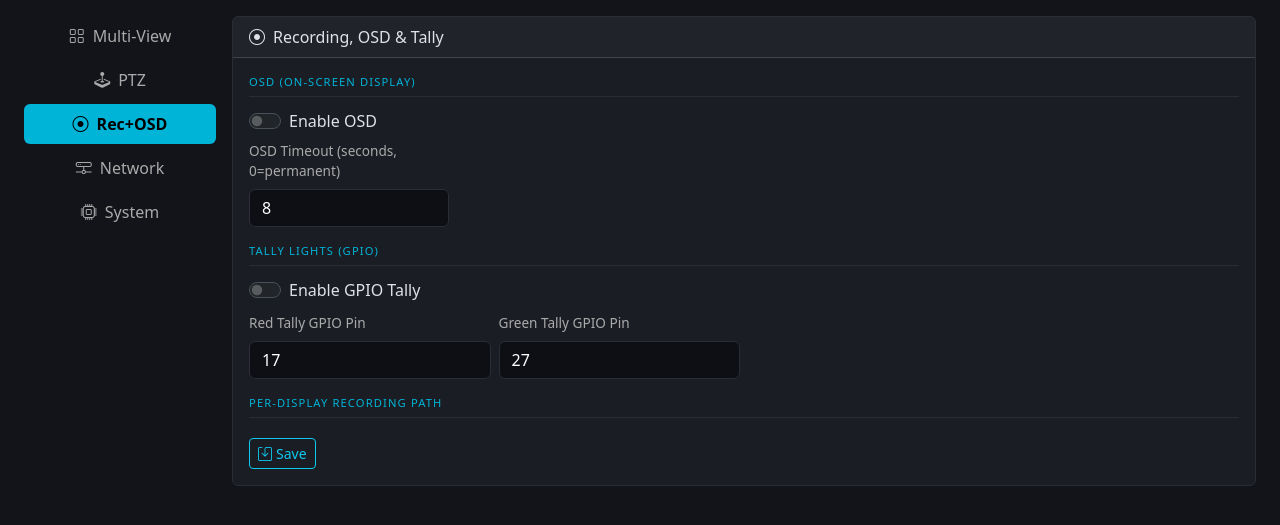
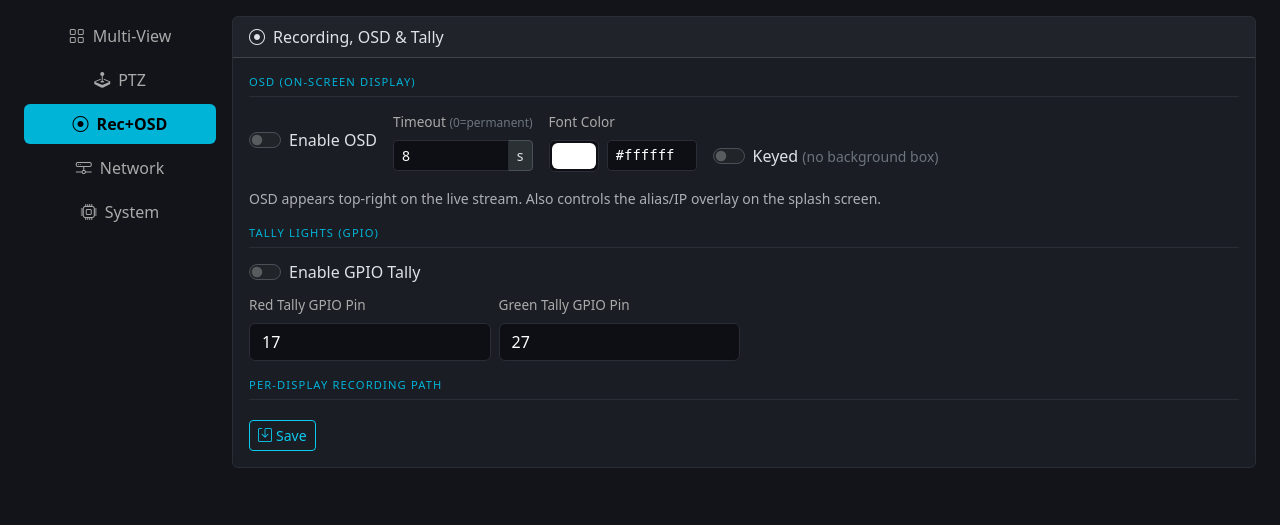
Before and after one commit to markfen88/NDIMon-R, a Flask app: page /settings in a window 1280 px wide, after a click on "Rec+OSD". Shown: the part 57-582 px from the top of the page. Run offline with Flask 3, Linux system fonts and the light colour scheme; parts of the project's set-up code (start-up, migrations or seed data) failed here and were passed over; some libraries are stand-ins or nearby versions.

Commit message:
feat: overlay font color + keyed mode, OSD moved to top-right 11pt
- Add osd_color (#rrggbb) and osd_keyed (bool) config fields under video
- _hex_to_gst_argb() converts hex to GStreamer ARGB uint32
- _overlay_props() builds textoverlay color/shaded-background props from config
- Stream OSD moved to valignment=top halignment=right font-desc='Sans Bold 11'
  matching splash overlay position and size
- Keyed mode: shaded-background=false + black outline-color for readability
  without the opaque background box
- Both stream OSD and splash overlay share the same color/keyed settings
- Settings Rec+OSD tab: color picker + hex input (synced) + keyed toggle
- Save Splash Settings button changed to btn-outline-info (blue)
- DOMContentLoaded syncs both bg-color and osd-color pickers with hex inputs

Co-Authored-By: Claude Sonnet 4.6 <noreply@anthropic.com>

```diff
--- a/app.py
+++ b/app.py
@@ -94,6 +94,26 @@ def get_system_uptime():
         return str(timedelta(seconds=int(secs)))
     except Exception:
         return "N/A"
+
+def _hex_to_gst_argb(hex_color, alpha=0xFF):
+    """Convert #RRGGBB to GStreamer ARGB uint32 (used for textoverlay color property)."""
+    try:
+        h = hex_color.lstrip("#")
+        r, g, b = int(h[0:2], 16), int(h[2:4], 16), int(h[4:6], 16)
+        return (alpha << 24) | (r << 16) | (g << 8) | b
+    except Exception:
+        return 0xFFFFFFFF  # default white
+
+def _overlay_props(cfg):
+    """Return GStreamer textoverlay property string for color and keyed mode."""
+    color_hex = cfg.get("video", {}).get("osd_color", "#ffffff")
+    keyed     = cfg.get("video", {}).get("osd_keyed", False)
+    fg        = _hex_to_gst_argb(color_hex)
+    if keyed:
+        # Keyed: no shaded box, just colored text with black outline for readability
+        return f"color={fg} outline-color=0xFF000000 shaded-background=false"
+    else:
+        return f"color={fg} shaded-background=true"
 
 # ── Splash Image Generator ───────────────────────────────────────────────────
 def _generate_splash_image(cfg, display_w=1920, display_h=1080):
@@ -570,10 +590,12 @@ class PipelineManager:
             osd_pipe = (f'textoverlay text="{safe}" valignment=center halignment=center '
                         f'font-desc="Sans Bold 52" shaded-background=true ! ')
         elif osd:
-            ip = get_ip()
-            osd_text = f"{source} | {ip}:8080"
-            osd_pipe = (f'textoverlay text="{osd_text}" valignment=top halignment=center '
-                        f'font-desc="Sans Bold 24" ! ')
+            ip       = get_ip()
+            cfg_full = load_config()
+            osd_text = f"{source}  |  {ip}:8080"
+            ov_props = _overlay_props(cfg_full)
+            osd_pipe = (f'textoverlay text="{osd_text}" valignment=top halignment=right '
+                        f'font-desc="Sans Bold 11" {ov_props} ! ')
 
         bus_id_part = f"bus-id={self.kmssink_bus_id} " if self.kmssink_bus_id else ""
         sink = f"kmssink {bus_id_part}connector-id={connector} sync=false"
@@ -616,8 +638,9 @@ class PipelineManager:
         overlay_pipe = ""
         if cfg["splash"].get("show_overlay", True):
             label        = f"{alias}  {ip}:8080"
+            ov_props     = _overlay_props(cfg)
             overlay_pipe = (f'textoverlay text="{label}" valignment=top halignment=right '
-                            f'font-desc="Sans Bold 11" shaded-background=true ! ')
+                            f'font-desc="Sans Bold 11" {ov_props} ! ')
 
         pipeline = (
             f"gst-launch-1.0 -e "
--- a/templates/settings.html
+++ b/templates/settings.html
@@ -119,14 +119,37 @@
             <div class="card-header"><i class="bi bi-record-circle me-2"></i>Recording, OSD &amp; Tally</div>
             <div class="card-body">
               <div class="section-title">OSD (On-Screen Display)</div>
-              <div class="form-check form-switch mb-2">
-                <input class="form-check-input" type="checkbox" id="osd-enabled" {{ 'checked' if cfg.video.enable_osd }}>
-                <label class="form-check-label">Enable OSD</label>
+              <div class="row g-3 mb-3">
+                <div class="col-auto d-flex align-items-center">
+                  <div class="form-check form-switch m-0">
+                    <input class="form-check-input" type="checkbox" id="osd-enabled" {{ 'checked' if cfg.video.enable_osd }}>
+                    <label class="form-check-label">Enable OSD</label>
+                  </div>
+                </div>
+                <div class="col-auto">
+                  <label class="form-label">Timeout <span class="text-secondary small">(0=permanent)</span></label>
+                  <div class="input-group input-group-sm" style="max-width:160px">
+                    <input type="number" class="form-control" id="osd-timeout" value="{{ cfg.video.osd_timeout }}" min="0" max="600">
+                    <span class="input-group-text">s</span>
+                  </div>
+                </div>
+                <div class="col-auto">
+                  <label class="form-label">Font Color</label>
+                  <div class="d-flex align-items-center gap-2">
+                    <input type="color" class="form-control form-control-color" id="osd-color"
+                           value="{{ cfg.video.get('osd_color','#ffffff') }}" style="width:50px;height:32px;padding:2px">
+                    <input type="text" class="form-control form-control-sm" id="osd-color-hex"
+                           value="{{ cfg.video.get('osd_color','#ffffff') }}" style="max-width:90px;font-family:monospace">
+                  </div>
+                </div>
+                <div class="col-auto d-flex align-items-end pb-1">
+                  <div class="form-check form-switch m-0">
+                    <input class="form-check-input" type="checkbox" id="osd-keyed" {{ 'checked' if cfg.video.get('osd_keyed') }}>
+                    <label class="form-check-label">Keyed <span class="text-secondary small">(no background box)</span></label>
+                  </div>
+                </div>
               </div>
-              <div class="mb-3" style="max-width:200px">
-                <label class="form-label">OSD Timeout (seconds, 0=permanent)</label>
-                <input type="number" class="form-control" id="osd-timeout" value="{{ cfg.video.osd_timeout }}" min="0" max="600">
-              </div>
+              <div class="form-text mb-3">OSD appears top-right on the live stream. Also controls the alias/IP overlay on the splash screen.</div>
               <div class="section-title">Tally Lights (GPIO)</div>
               <div class="form-check form-switch mb-2">
                 <input class="form-check-input" type="checkbox" id="tally-enabled" {{ 'checked' if cfg.video.enable_tally }}>
@@ -251,7 +274,7 @@
                     <input class="form-check-input" type="checkbox" id="splash-overlay" {{ 'checked' if cfg.splash.show_overlay }}>
                     <label class="form-check-label small">Show alias &amp; IP (top-right, small)</label>
                   </div>
-                  <button class="btn btn-sm btn-outline-secondary" onclick="saveSplashSettings()">
+                  <button class="btn btn-sm btn-outline-info" onclick="saveSplashSettings()">
                     <i class="bi bi-save me-1"></i>Save Splash Settings
                   </button>
                 </div>
@@ -332,6 +355,8 @@ async function saveRecOSD() {
   const cfg = await (await fetch('/api/config')).json();
   cfg.video.enable_osd   = document.getElementById('osd-enabled').checked;
   cfg.video.osd_timeout  = parseInt(document.getElementById('osd-timeout').value);
+  cfg.video.osd_color    = document.getElementById('osd-color').value;
+  cfg.video.osd_keyed    = document.getElementById('osd-keyed').checked;
   cfg.video.enable_tally = document.getElementById('tally-enabled').checked;
   cfg.video.tally_gpio_red   = parseInt(document.getElementById('tally-red').value);
   cfg.video.tally_gpio_green = parseInt(document.getElementById('tally-green').value);
@@ -410,14 +435,16 @@ async function restoreBackup() {
 function ptz(action) { showToast('PTZ: '+action, 'info'); }
 // Sync color picker ↔ hex text field
 document.addEventListener('DOMContentLoaded', () => {
-  const picker = document.getElementById('splash-bgcolor');
-  const hex    = document.getElementById('splash-bgcolor-hex');
-  if (picker && hex) {
+  // Sync color picker ↔ hex text for splash bg and OSD font color
+  [['splash-bgcolor', 'splash-bgcolor-hex'], ['osd-color', 'osd-color-hex']].forEach(([pid, hid]) => {
+    const picker = document.getElementById(pid);
+    const hex    = document.getElementById(hid);
+    if (!picker || !hex) return;
     picker.addEventListener('input', () => { hex.value = picker.value; });
     hex.addEventListener('input',   () => {
       if (/^#[0-9a-fA-F]{6}$/.test(hex.value)) picker.value = hex.value;
     });
-  }
+  });
 });
 function toggleStaticFields() {
   document.getElementById('static-fields').style.display = document.getElementById('net-mode').value==='static' ? '' : 'none';
```
